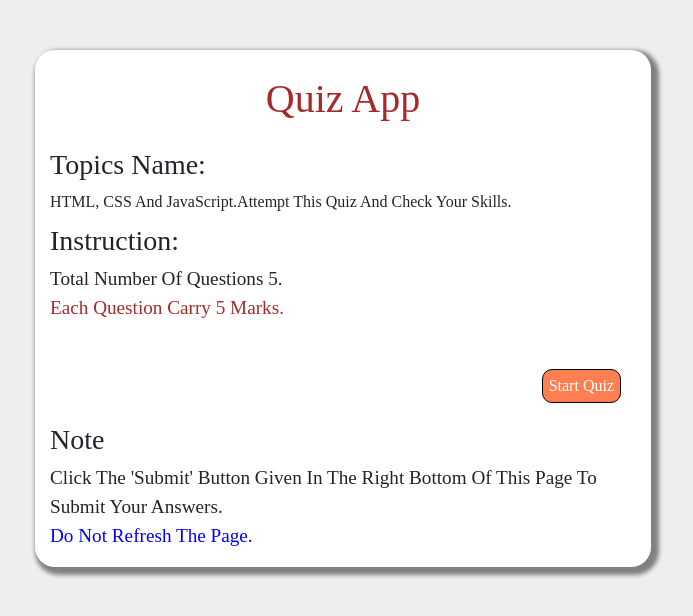
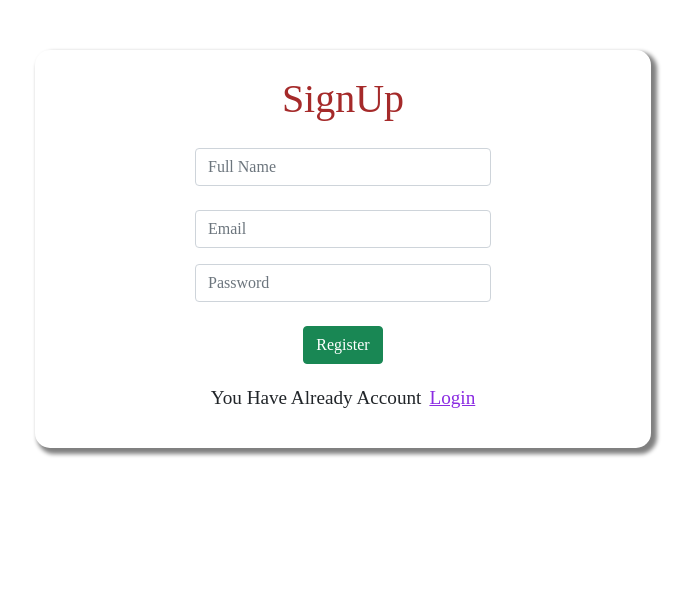
Before and after one commit to MuhammadUsamaHAroon/Expertizo-Course, a React (Create React App) app: page / in a window 1280 px wide. Shown: the top 616 px of the page, without its empty margins (297-990 px from the left). Built offline with nearby package versions, Linux system fonts and the light colour scheme.

Commit message:
Add Authentication with Firebase

```diff
--- a/package.json
+++ b/package.json
@@ -7,6 +7,7 @@
     "@testing-library/react": "^13.3.0",
     "@testing-library/user-event": "^13.5.0",
     "bootstrap": "^5.1.3",
+    "firebase": "^9.8.4",
     "react": "^18.1.0",
     "react-bootstrap": "^2.4.0",
     "react-bootstrap-sweetalert": "^5.2.0",
@@ -38,5 +39,8 @@
       "last 1 firefox version",
       "last 1 safari version"
     ]
+  },
+  "devDependencies": {
+    "webpack-cli": "^4.10.0"
   }
 }
--- a/src/App.js
+++ b/src/App.js
@@ -1,12 +1,13 @@
 import "./App.css";
 import "bootstrap/dist/css/bootstrap.min.css";
 import { Container, Col, Row } from "react-bootstrap";
-import { useState } from "react";
+import { useEffect, useState } from "react";
 import NavBar from "../src/Components/Navbar/navBar";
 import Question from "./views/Question";
 import ScoreCard from "./views/ScoreCard";
 import Initially from "./views/Initially";
-// import SweetAlert from "react-bootstrap-sweetalert";
+import Register from "./views/Register";
+import Login from "./views/Login";
 function App() {
   const quiz = [
     {
@@ -53,7 +54,7 @@ function App() {
   ];
   const [nextQues, setNextQues] = useState(0);
   const [score, setScore] = useState(0);
-  const [screen, setScreen] = useState("Start");
+  const [screen, setScreen] = useState('Register')
   const [submit, setSubmit] = useState(false);
 
   const question = quiz[nextQues].question;
@@ -62,9 +63,12 @@ function App() {
   // console.log(question+' '+option)
   console.log(score);
 
-  const start = ()=>{
-    setScreen('Question')
-  }
+  useEffect(() => {
+    localStorage.setItem("Screens", JSON.stringify(screen));
+  }, [screen]);
+  const start = () => {
+    setScreen("Question");
+  };
   const quizHandler = (optionValue) => {
     const optionVal = option.find((items) => {
       return items.optionAnswer === optionValue;
@@ -99,6 +103,12 @@ function App() {
   const submitQuiz = () => {
     setScreen("ScoreCard");
   };
+  const signUpToLogin = () => {
+    setScreen("Login");
+  };
+  const loginToSignUp = () => {
+    setScreen("Register");
+  };
   const reQuiz = () => {
     setNextQues(0);
     setScreen("Question");
@@ -120,8 +130,12 @@ function App() {
             submitQuiz={submitQuiz}
           />
         )}
+        {screen === "Register" && (
+          <Register screen={screen} signUpToLogin={signUpToLogin} />
+        )}
+        {screen === "Login" && <Login loginToSignUp={loginToSignUp} />}
         {screen === "ScoreCard" && <ScoreCard score={score} reQuiz={reQuiz} />}
-        {screen === "Start" && <Initially start={start}/>}
+        {screen === "Start" && <Initially start={start} />}
       </Container>
     </div>
   );
--- /dev/null
+++ b/src/Config/index.js
@@ -0,0 +1,60 @@
+// Import the functions you need from the SDKs you need
+import { initializeApp } from "firebase/app";
+import SweetAlert from "react-bootstrap-sweetalert";
+import {
+  getAuth,
+  connectAuthEmulator,
+  createUserWithEmailAndPassword,
+  signInWithEmailAndPassword,
+} from "firebase/auth";
+
+const firebaseConfig = {
+  apiKey: "AIzaSyA9Gibyk3RETQxk7r9Mce4feS8W35gD1Fw",
+  authDomain: "quiz-app-33ce8.firebaseapp.com",
+  projectId: "quiz-app-33ce8",
+  storageBucket: "quiz-app-33ce8.appspot.com",
+  messagingSenderId: "378525389419",
+  appId: "1:378525389419:web:28d9ba7ca5f7016622172e",
+};
+
+const app = initializeApp(firebaseConfig);
+// Initialize Firebase Authentication and get a reference to the service
+const auth = getAuth(app);
+// connectAuthEmulator(auth, "http://localhost:9099");
+
+const registerUser = (userDetails) => {
+  const userCredential = createUserWithEmailAndPassword(
+    auth,
+    userDetails.email,
+    userDetails.password
+  )
+    .then(() => {
+      console.log(userCredential.user);
+      alert("SuccessFully SignUp");
+    })
+    .catch((error) => {
+      const errorCode = error.code;
+      const errorMessage = error.message;
+      alert(errorCode, errorMessage);
+    });
+};
+
+const loginUser = (loginDetails) => {
+  const userCredential = signInWithEmailAndPassword(
+    auth,
+    loginDetails.email,
+    loginDetails.password
+  )
+    .then(() => {
+      console.log(userCredential.user);
+      alert("SuccessFully Login");
+    })
+
+    .catch((error) => {
+      const errorCode = error.code;
+      const errorMessage = error.message;
+      alert(errorMessage, errorCode);
+    });
+};
+
+export { registerUser, loginUser };
--- /dev/null
+++ b/src/views/Login/index.css
@@ -0,0 +1,23 @@
+.login-box{
+    border: solid none;
+    border-radius: 15px;
+    box-shadow: 4px 4px 4px 2px gray;
+    padding-bottom: 25px;
+    background-color: #fff;
+}
+.login-box h1{
+    color:green;
+}
+.bottom-text{
+    padding-top: 10px;
+    padding-bottom: 10px;
+    margin-top: 10px;
+    text-transform: capitalize;
+    font-size: larger;
+}
+.bottom-text .text-Register{
+    color: blue;
+    margin-left: 8px;
+    text-decoration: underline;
+    cursor: pointer;
+}
--- /dev/null
+++ b/src/views/Login/index.js
@@ -0,0 +1,74 @@
+import React, { useState } from "react";
+import "../../views/Login/index.css";
+import { Row, Col, Button } from "react-bootstrap";
+import { loginUser } from "../../Config";
+export default function Login(props) {
+  const [loginDetails, setLoginDetails] = useState({
+    email: "",
+    password: "",
+  });
+  const onHandleChange = (name, value) => {
+    setLoginDetails({ ...loginDetails, [name]: value });
+  };
+  const SignUp = () => {
+    loginUser(loginDetails);
+  };
+  return (
+    <>
+      <Row>
+        <Col xl={6} style={{margin:'auto', marginTop:'50px'}}>
+          <div className="login-box">
+            <Row>
+              <Col>
+                <h1>Login</h1>
+              </Col>
+            </Row>
+            <Row>
+              <Col xl={6} lg={6} md={8} sm={10} xs={10} style={{margin:'auto'}}>
+                <input
+                  placeholder="Email"
+                  className="form-control"
+                  type="text"
+                  value={loginDetails.email}
+                  onChange={(e) => onHandleChange("email", e.target.value)}
+
+                />
+              </Col>
+            </Row>
+            <Row>
+              <Col xl={6} lg={6} md={8} sm={10} xs={10} style={{margin:'auto'}}>
+                <input
+                  placeholder="Password"
+                  className="form-control mt-3"
+                  type="password"
+                  value={loginDetails.password}
+                  onChange={(e) => onHandleChange("password", e.target.value)}
+                />
+              </Col>
+            </Row>
+            <Row>
+              <Col xl={6} lg={6} md={8} sm={10} xs={12} style={{margin:'auto'}}>
+                <Button className="mt-4" onClick={SignUp}>
+                  Login
+                </Button>
+              </Col>
+            </Row>
+            <Row>
+              <Col>
+                <div className="bottom-text">
+                  <span>you have create an account</span>
+                  <span
+                    className="text-Register"
+                    onClick={() => props.loginToSignUp()}
+                  >
+                    Register
+                  </span>
+                </div>
+              </Col>
+            </Row>
+          </div>
+        </Col>
+      </Row>
+    </>
+  );
+}
--- /dev/null
+++ b/src/views/Register/index.css
@@ -0,0 +1,20 @@
+.signUp-box{
+    border: solid none;
+    border-radius: 15px;
+    box-shadow: 4px 4px 4px 2px gray;
+    padding-bottom: 25px;
+    background-color: #fff;
+}
+.bottom-text{
+    padding-top: 10px;
+    padding-bottom: 10px;
+    margin-top: 10px;
+    text-transform: capitalize;
+    font-size: larger;
+}
+.bottom-text .text-login{
+    color: blueviolet;
+    margin-left: 8px;
+    text-decoration: underline;
+    cursor: pointer;
+}
--- /dev/null
+++ b/src/views/Register/index.js
@@ -0,0 +1,125 @@
+import React, { useState } from "react";
+import "../Register/index.css";
+import { Row, Col, Button } from "react-bootstrap";
+import { registerUser } from "../../Config";
+import SweetAlert from "react-bootstrap-sweetalert";
+export default function Register(props) {
+  const [alert, setAlert] = useState(false);
+  const [userDetails, setUserDetails] = useState({
+    name: "",
+    email: "",
+    password: "",
+  });
+  const onHandleChange = (name, val) => {
+    setUserDetails({ ...userDetails, [name]: val });
+  };
+  const SignUp = () => {
+    if (!userDetails.name || !userDetails.email || !userDetails.password) {
+      setAlert(true);
+      return;
+    } else {
+      registerUser(userDetails);
+    }
+
+    // setPassword("");
+  };
+  return (
+    <>
+      <Row>
+        <Col xl={6} style={{ margin: "auto", marginTop: "50px" }}>
+          <div className="signUp-box">
+            <Row>
+              <Col>
+                <h1>SignUp</h1>
+              </Col>
+            </Row>
+            <Row>
+              <Col
+                xl={6}
+                lg={6}
+                md={8}
+                sm={10}
+                xs={10}
+                style={{ margin: "auto" }}
+              >
+                <input
+                  placeholder="Full Name"
+                  className="form-control"
+                  type={"text"}
+                  value={userDetails.name}
+                  name="name"
+                  onChange={(e) => onHandleChange("name", e.target.value)}
+                />
+              </Col>
+            </Row>
+            <Row>
+              <Col
+                xl={6}
+                lg={6}
+                md={8}
+                sm={10}
+                xs={10}
+                style={{ margin: "auto" }}
+              >
+                <input
+                  placeholder="Email"
+                  className="form-control mt-4"
+                  type={"email"}
+                  value={userDetails.email}
+                  name="email"
+                  onChange={(e) => onHandleChange("email", e.target.value)}
+                />
+              </Col>
+            </Row>
+            <Row>
+              <Col
+                xl={6}
+                lg={6}
+                md={8}
+                sm={10}
+                xs={10}
+                style={{ margin: "auto" }}
+              >
+                <input
+                  placeholder="Password"
+                  className="form-control mt-3"
+                  type={"password"}
+                  value={userDetails.password}
+                  name="password"
+                  onChange={(e) => onHandleChange("password", e.target.value)}
+                />
+              </Col>
+            </Row>
+            <Row>
+              <Col
+                xl={6}
+                lg={6}
+                md={8}
+                sm={10}
+                xs={12}
+                style={{ margin: "auto" }}
+              >
+                <Button className="mt-4 btn btn-success" onClick={SignUp}>
+                  Register
+                </Button>
+              </Col>
+            </Row>
+            <Row>
+              <Col>
+                <div className="bottom-text">
+                  <span>you have already account</span>
+                  <span
+                    className="text-login"
+                    onClick={() => props.signUpToLogin()}
+                  >
+                    Login
+                  </span>
+                </div>
+              </Col>
+            </Row>
+          </div>
+        </Col>
+      </Row>
+    </>
+  );
+}
```
Also changed, not shown: 1 other file (tests, documents, lock files or other folders).
